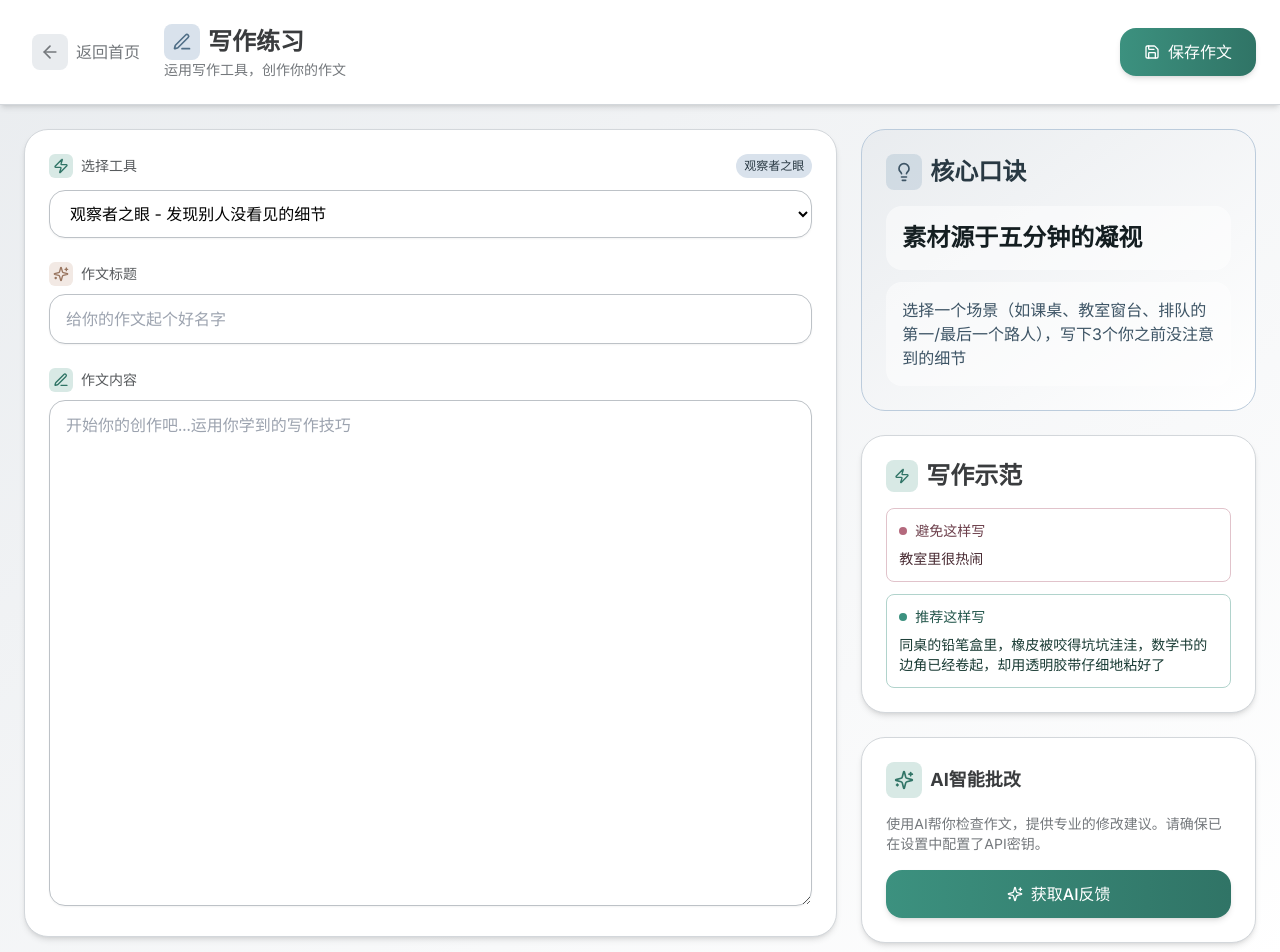
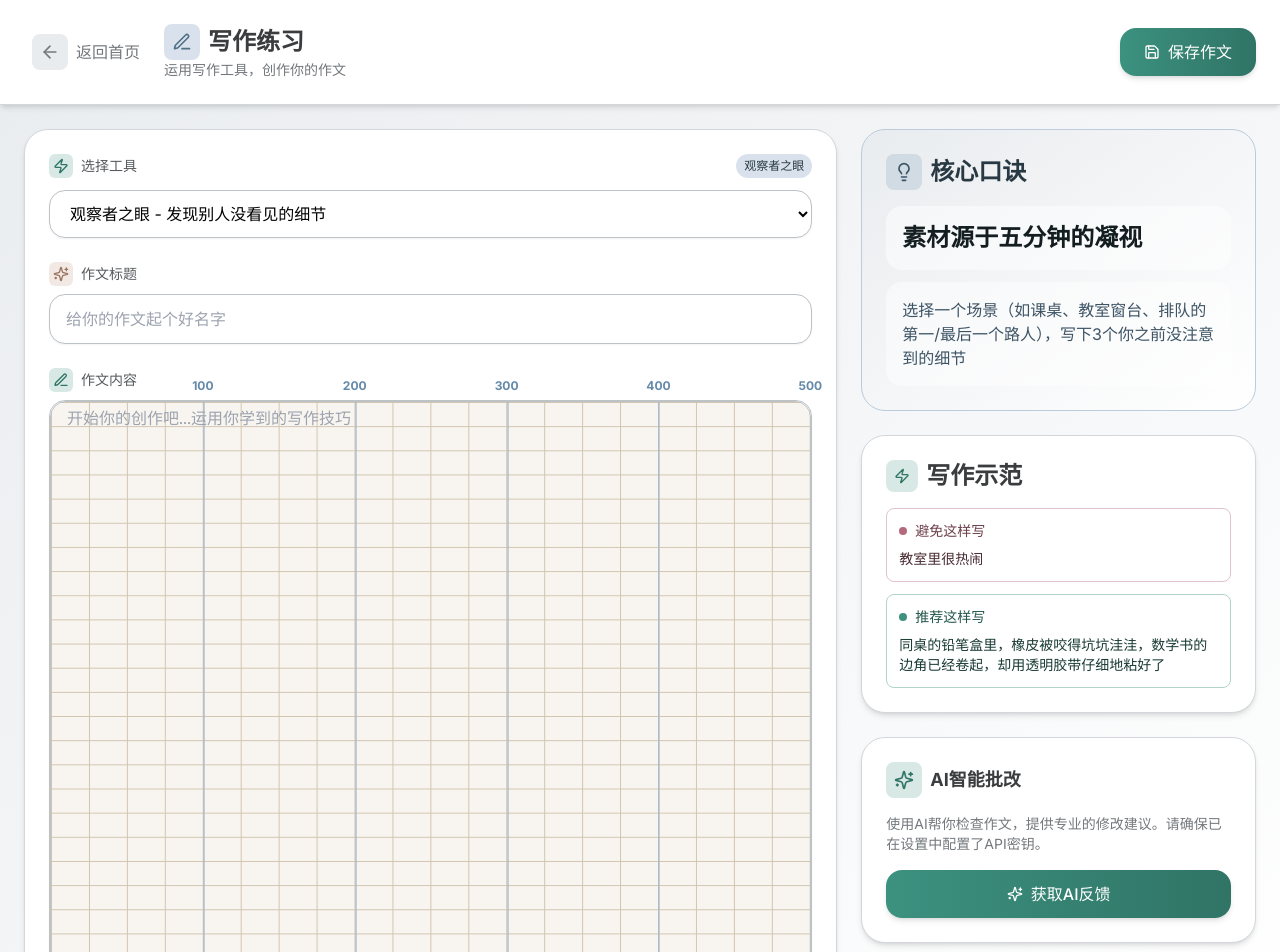
Before and after one commit to InitialXKO/Writing, a Next.js app: page /write in a window 1280 px wide. Shown: the top 952 px of the page. Built offline with nearby package versions, Linux system fonts and the light colour scheme.

Commit message:
实现作文稿纸网格组件
新增 CompositionPaper 组件，提供类似传统作文纸的写作体验：
1. 网格背景模拟作文纸格式
2. 每百字标记线和数字标识
3. 字符计数显示
4. 优化的文字布局和视觉效果

替换写作页面中原有的 textarea 组件。

```diff
--- a/src/app/write/page.tsx
+++ b/src/app/write/page.tsx
@@ -8,6 +8,7 @@ import { ArrowLeft, Send, Save, Sparkles, Edit3, Lightbulb, Zap, CheckCircle } f
 import Link from 'next/link';
 import FeedbackModal from '@/components/FeedbackModal';
 import ActionItemsList from '@/components/ActionItemsList';
+import CompositionPaper from '@/components/CompositionPaper';
 
 function WriteContent() {
   const { addEssay, updateEssay, addEssayVersion, essays, aiConfig, updateActionItem, progress, setDailyChallenge } = useAppStore();
@@ -447,12 +448,11 @@ function WriteContent() {
                 </div>
                 作文内容
               </label>
-              <textarea
+              <CompositionPaper
                 value={content}
-                onChange={(e) => setContent(e.target.value)}
+                onChange={setContent}
                 placeholder="开始你的创作吧...运用你学到的写作技巧"
-                rows={20}
-                className="w-full px-4 py-3 border border-morandi-gray-300 rounded-xl focus:ring-2 focus:ring-morandi-blue-500 focus:border-morandi-blue-500 font-sans text-base shadow-sm"
+                className="w-full border border-morandi-gray-300 rounded-xl focus:ring-2 focus:ring-morandi-blue-500 focus:border-morandi-blue-500 shadow-sm"
               />
             </div>
           </div>
--- /dev/null
+++ b/src/components/CompositionPaper.tsx
@@ -0,0 +1,100 @@
+'use client';
+
+import { useState, useRef } from 'react';
+
+interface CompositionPaperProps {
+  value: string;
+  onChange: (value: string) => void;
+  placeholder?: string;
+  className?: string;
+}
+
+export default function CompositionPaper({
+  value,
+  onChange,
+  placeholder = "开始你的创作吧...运用你学到的写作技巧",
+  className = ""
+}: CompositionPaperProps) {
+  const [isFocused, setIsFocused] = useState(false);
+  const textareaRef = useRef<HTMLTextAreaElement>(null);
+
+  // 稿纸规格
+  const charsPerLine = 20;  // 每行字符数
+  const linesPerPage = 25;  // 每页行数
+  const charsPerHundred = 100;  // 每百字标记
+
+  // 计算总格子数
+  const totalCells = linesPerPage * charsPerLine;
+
+  // 处理输入变化
+  const handleChange = (e: React.ChangeEvent<HTMLTextAreaElement>) => {
+    onChange(e.target.value);
+  };
+
+  return (
+    <div className={`relative ${className}`}>
+      {/* 稿纸网格背景 */}
+      <div
+        className="absolute inset-0 pointer-events-none border border-morandi-gray-300 rounded-xl bg-[#f8f5f0]"
+        style={{
+          backgroundImage: `
+            linear-gradient(to right, #d1c5b0 1px, transparent 1px),
+            linear-gradient(to bottom, #d1c5b0 1px, transparent 1px)
+          `,
+          backgroundSize: `calc(100% / ${charsPerLine}) calc(100% / ${linesPerPage})`,
+        }}
+      >
+        {/* 每百字标记线 */}
+        <div
+          className="absolute top-0 bottom-0 border-r-2 border-morandi-blue-300 opacity-60"
+          style={{ left: '20%' }}
+        ></div>
+        <div
+          className="absolute top-0 bottom-0 border-r-2 border-morandi-blue-300 opacity-60"
+          style={{ left: '40%' }}
+        ></div>
+        <div
+          className="absolute top-0 bottom-0 border-r-2 border-morandi-blue-300 opacity-60"
+          style={{ left: '60%' }}
+        ></div>
+        <div
+          className="absolute top-0 bottom-0 border-r-2 border-morandi-blue-300 opacity-60"
+          style={{ left: '80%' }}
+        ></div>
+
+        {/* 每百字数字标记 */}
+        <div className="absolute -top-6 left-[20%] transform -translate-x-1/2 text-xs text-morandi-blue-500 font-bold">100</div>
+        <div className="absolute -top-6 left-[40%] transform -translate-x-1/2 text-xs text-morandi-blue-500 font-bold">200</div>
+        <div className="absolute -top-6 left-[60%] transform -translate-x-1/2 text-xs text-morandi-blue-500 font-bold">300</div>
+        <div className="absolute -top-6 left-[80%] transform -translate-x-1/2 text-xs text-morandi-blue-500 font-bold">400</div>
+        <div className="absolute -top-6 left-full transform -translate-x-1/2 text-xs text-morandi-blue-500 font-bold">500</div>
+      </div>
+
+      {/* 透明文本输入区域 */}
+      <textarea
+        ref={textareaRef}
+        value={value}
+        onChange={handleChange}
+        onFocus={() => setIsFocused(true)}
+        onBlur={() => setIsFocused(false)}
+        placeholder={placeholder}
+        className={`
+          relative w-full h-full min-h-[600px] p-4 border border-transparent bg-transparent
+          rounded-xl font-serif text-base resize-none focus:outline-none
+          caret-morandi-blue-500 z-10
+          ${isFocused ? 'ring-2 ring-morandi-blue-500 ring-inset' : ''}
+        `}
+        style={{
+          lineHeight: `calc(100% / ${linesPerPage})`,
+          letterSpacing: `calc(100% / ${charsPerLine} - 1ch)`,
+          wordBreak: 'break-all',
+        }}
+      />
+
+      {/* 字符计数显示 */}
+      <div className="absolute bottom-2 right-2 text-xs text-morandi-gray-500 bg-white/80 px-2 py-1 rounded">
+        {value.length} 字
+      </div>
+    </div>
+  );
+}
```
